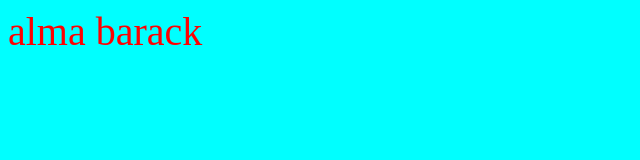
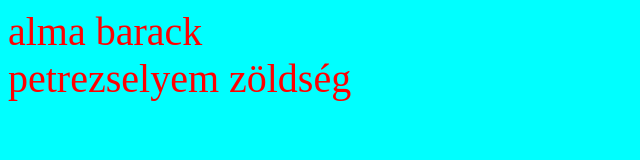
Before and after one commit to anitapanczel/git_practice2, a plain HTML site: page index.html in a window 1280 px wide. Shown: the whole page, without its empty margins (0-640 px from the left). Drawn offline with Linux system fonts and the light colour scheme.

Commit message:
added zoldség

```diff
--- a/index.html
+++ b/index.html
@@ -10,5 +10,8 @@
 <body>
     alma
     barack
+    <div>
+        petrezselyem zöldség
+    </div>
 </body>
 </html>
```
